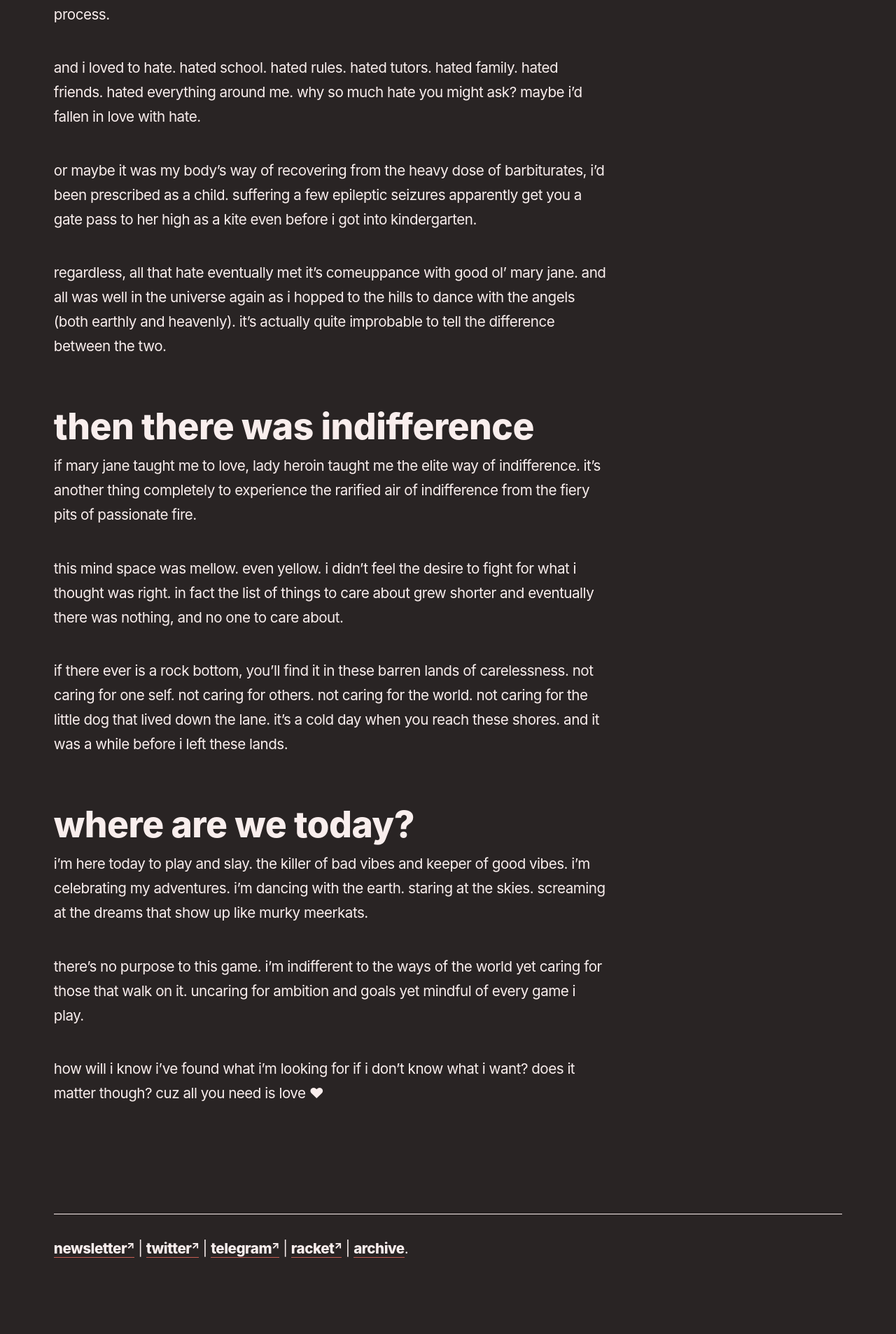
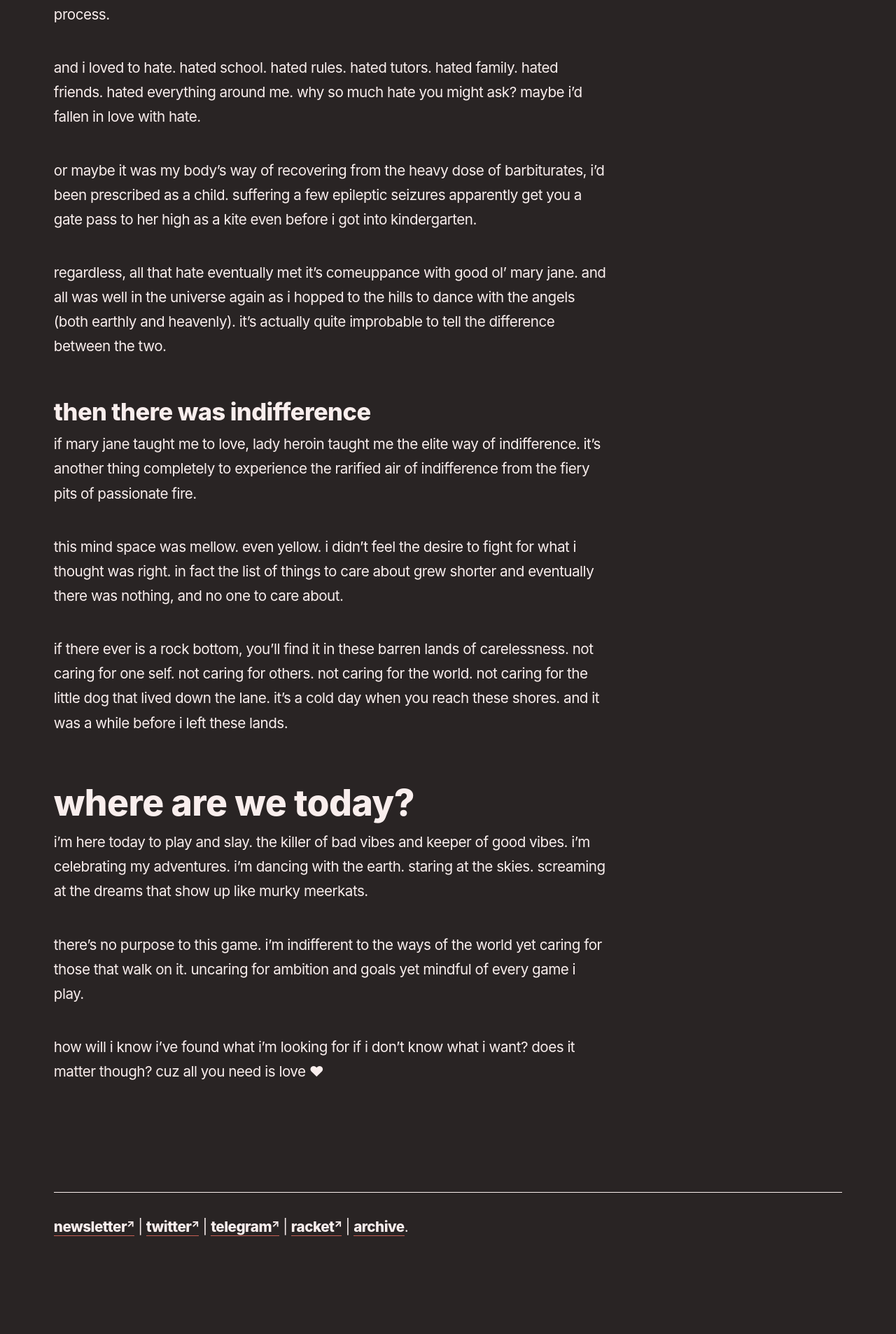
Before and after one commit to reddy2go/redgarden, a Jekyll site: the page built from _notes/love is all we need.md, in a window 1280 px wide. Shown: the part 1178-3085 px from the top of the page at 70% size. Built offline with Jekyll 4.4.1, drawn with Linux system fonts in a browser that asks for light colours; some web fonts are replaced; Markdown is read by kramdown in place of the engine named in the settings; after the commit the page ends 3054 px from its top, so only the background shows below that.

Commit message:
auto commit

```diff
--- a/_notes/love is all we need.md
+++ b/_notes/love is all we need.md
@@ -30,8 +30,7 @@ or maybe it was my body’s way of recovering from the heavy dose of barbiturate
 
 regardless, all that hate eventually met it’s comeuppance with good ol’ mary jane. and all was well in the universe again as i hopped to the hills to dance with the angels (both earthly and heavenly). it’s actually quite improbable to tell the difference between the two.
 
-## then there was indifference
-
+### then there was indifference
 if mary jane taught me to love, lady heroin taught me the elite way of indifference. it’s another thing completely to experience the rarified air of indifference from the fiery pits of passionate fire.
 
 this mind space was mellow. even yellow. i didn’t feel the desire to fight for what i thought was right. in fact the list of things to care about grew shorter and eventually there was nothing, and no one to care about.
```
